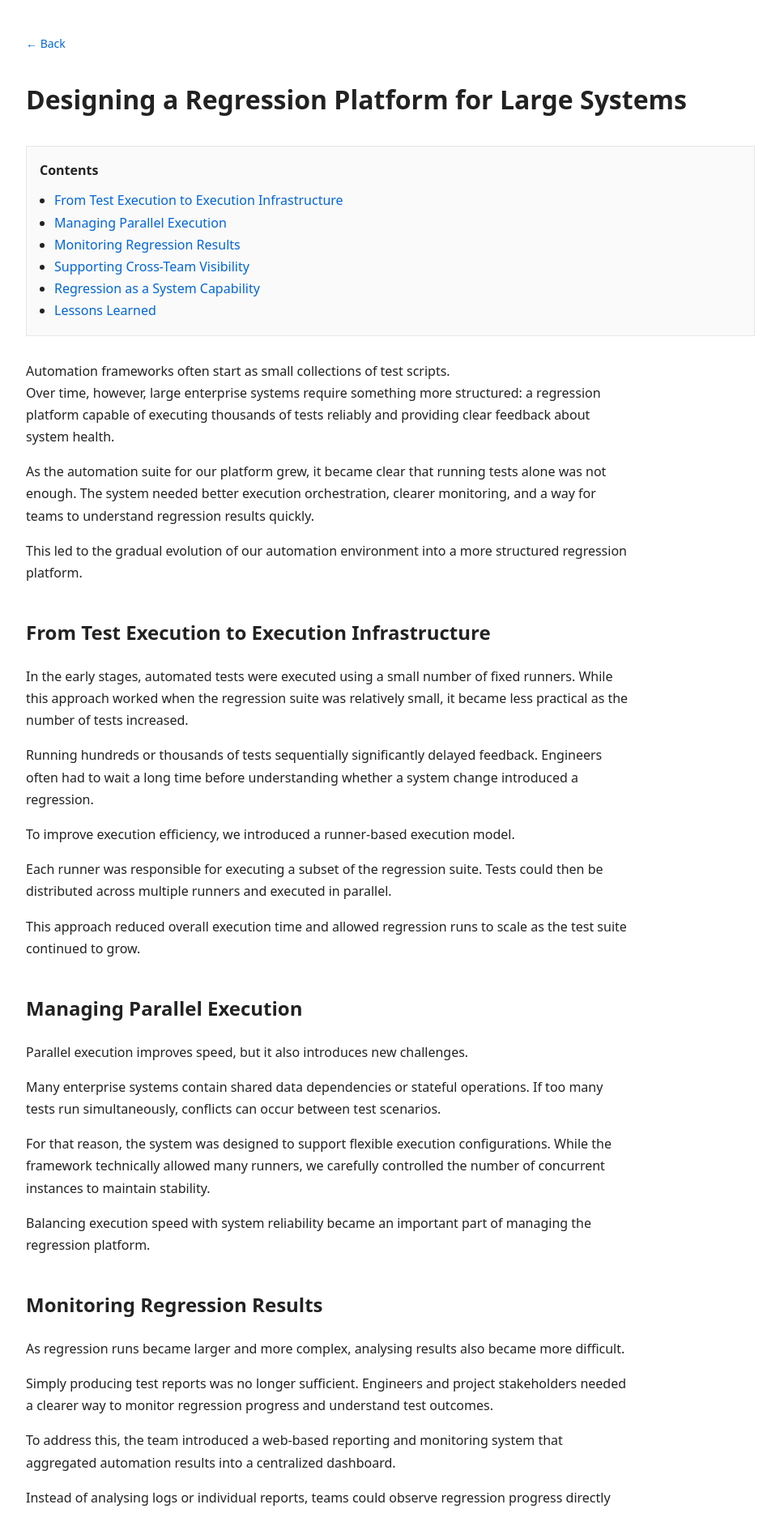
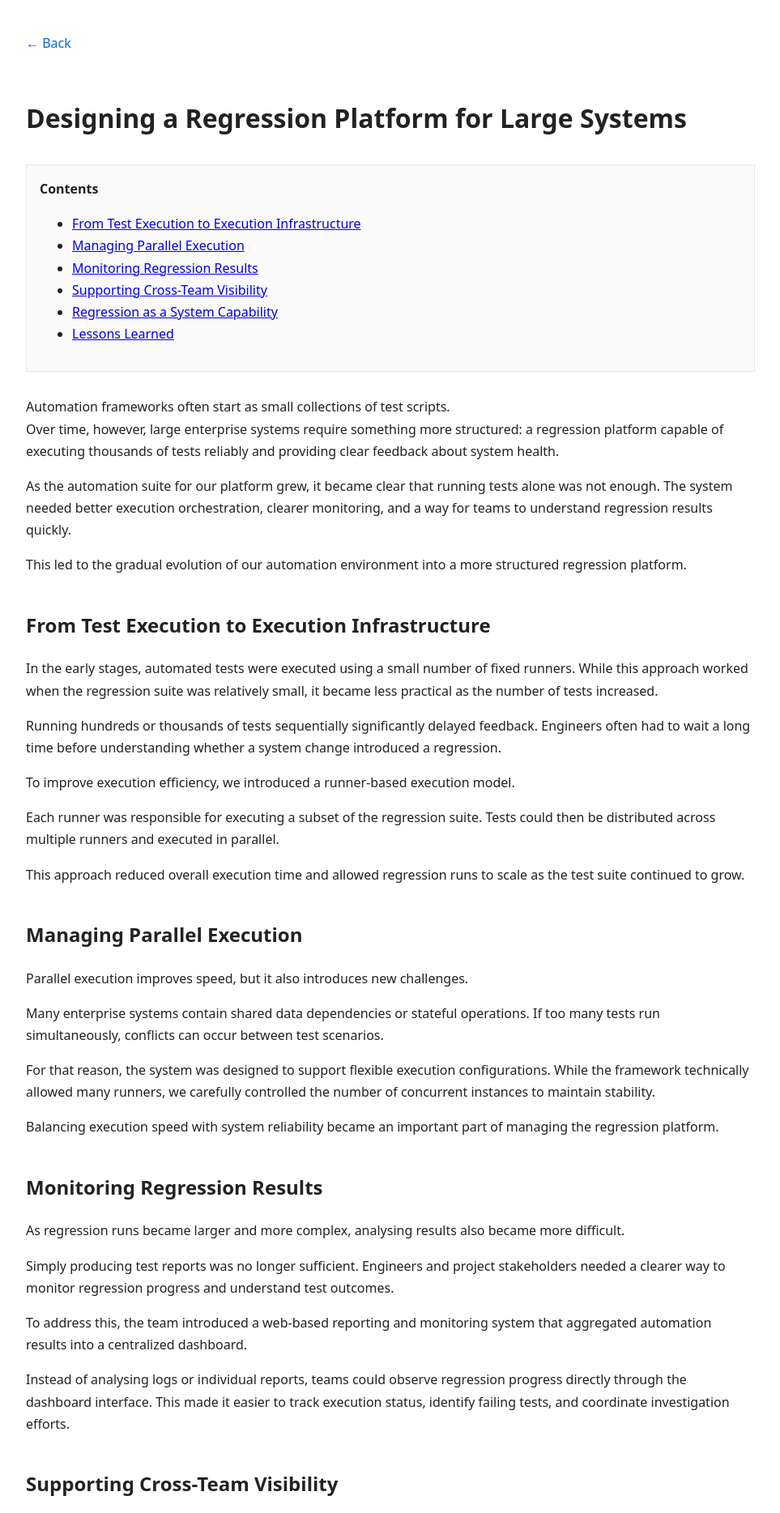
Before and after one commit to nhidinh/nhidinh.github.io, a Jekyll site: the page built from _case_studies/designing-regression-platform.md, in a window 1280 px wide. Shown: the top 1868 px of the page at 81% size, without its empty margins (158-1121 px from the left). Built offline with Jekyll 4.4.1, drawn with Linux system fonts in a browser that asks for light colours; some of the changed text lies outside the part shown.

Commit message:
Update posts.html

```diff
--- a/_layouts/posts.html
+++ b/_layouts/posts.html
@@ -1,5 +1,6 @@
 ---
 ---
+
 <!DOCTYPE html>
 <html>
 
@@ -8,7 +9,7 @@
 <meta charset="UTF-8">
 <meta name="viewport" content="width=device-width, initial-scale=1.0">
 
-<title>{{ page.title }}</title>
+<title>{{ page.title }} | {{ site.title }}</title>
 
 <style>
 
@@ -19,7 +20,6 @@
 padding:40px;
 line-height:1.7;
 color:#222;
-background:white;
 }
 
 .back{
@@ -27,40 +27,35 @@
 margin-bottom:30px;
 text-decoration:none;
 color:#0366d6;
-font-size:14px;
-}
-
-.back:hover{
-text-decoration:underline;
-}
-
-h1{
-margin-top:0;
-margin-bottom:10px;
 }
 
 h2{
 margin-top:40px;
 }
 
-p{
-margin:16px 0;
-max-width:750px;
+.toc{
+border:1px solid #e5e7eb;
+padding:16px;
+margin:30px 0;
+background:#fafafa;
 }
 
-ul{
-margin:16px 0;
-padding-left:20px;
+.tags{
+margin-bottom:20px;
+color:#666;
+font-size:14px;
 }
 
-blockquote{
-border-left:4px solid #e5e7eb;
-padding-left:16px;
-color:#555;
-margin:20px 0;
+.tags span{
+margin-right:8px;
 }
 
-/* Callout boxes */
+pre{
+background:#f6f8fa;
+padding:16px;
+border-radius:6px;
+overflow-x:auto;
+}
 
 .callout{
 border-left:4px solid #3b82f6;
@@ -69,50 +64,10 @@
 background:#f8fafc;
 }
 
-/* Table of contents */
-
-.toc{
-border:1px solid #e5e7eb;
-padding:16px;
-margin:30px 0;
-background:#fafafa;
-}
-
-.toc ul{
-margin:10px 0 0 0;
-padding-left:18px;
-}
-
-.toc a{
-text-decoration:none;
-color:#0366d6;
-}
-
-.toc a:hover{
-text-decoration:underline;
-}
-
-/* Code blocks */
-
-pre{
-background:#f6f8fa;
-padding:16px;
-overflow-x:auto;
-border-radius:6px;
-margin:20px 0;
-}
-
-code{
-font-family:monospace;
-font-size:14px;
-background:#f3f4f6;
-padding:2px 5px;
-border-radius:4px;
-}
-
-pre code{
-background:none;
-padding:0;
+.nav{
+display:flex;
+justify-content:space-between;
+margin-top:50px;
 }
 
 </style>
@@ -125,36 +80,82 @@
 
 <h1>{{ page.title }}</h1>
 
+{% if page.tags %}
+
+<div class="tags">
+
+{% for tag in page.tags %}
+<span>#{{ tag }}</span>
+{% endfor %}
+
+</div>
+
+{% endif %}
+
 <div class="toc">
+
 <strong>Contents</strong>
+
 <ul id="toc-list"></ul>
+
 </div>
 
 {{ content }}
 
+<hr>
+
+{% assign sorted = site.case_studies | sort: "order" %}
+
+{% for post in sorted %}
+
+{% if post.url == page.url %}
+
+<div class="nav">
+
+<div>
+
+{% if forloop.index0 > 0 %}
+{% assign prev = sorted[forloop.index0 | minus: 1] %}
+<a href="{{ prev.url }}">← {{ prev.title }}</a>
+{% endif %}
+
+</div>
+
+<div>
+
+{% if forloop.index < sorted.size %}
+{% assign next = sorted[forloop.index] %}
+<a href="{{ next.url }}">{{ next.title }} →</a>
+{% endif %}
+
+</div>
+
+</div>
+
+{% endif %}
+
+{% endfor %}
+
 <script>
 
 const headings = document.querySelectorAll("h2");
-const tocList = document.getElementById("toc-list");
+const toc = document.getElementById("toc-list");
 
-headings.forEach((heading, index) => {
+headings.forEach((h,i)=>{
 
-    const id = "section-" + index;
-    heading.id = id;
+const id="section-"+i;
 
-    const li = document.createElement("li");
-    const a = document.createElement("a");
+h.id=id;
 
-    a.href = "#" + id;
-    a.textContent = heading.textContent;
+const li=document.createElement("li");
 
-    li.appendChild(a);
-    tocList.appendChild(li);
+li.innerHTML="<a href='#"+id+"'>"+h.textContent+"</a>";
+
+toc.appendChild(li);
 
 });
 
 </script>
 
 </body>
-
 </html>
```
